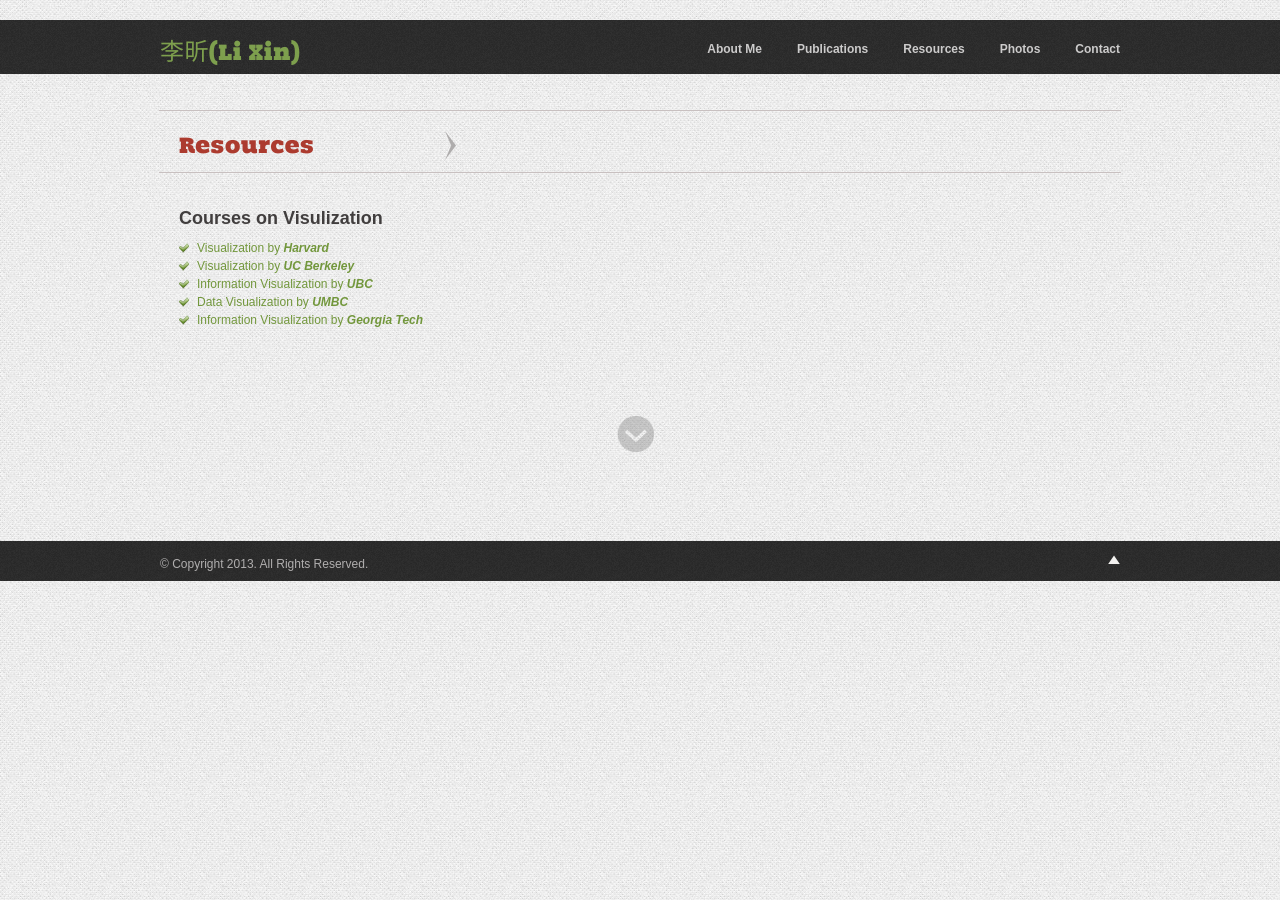
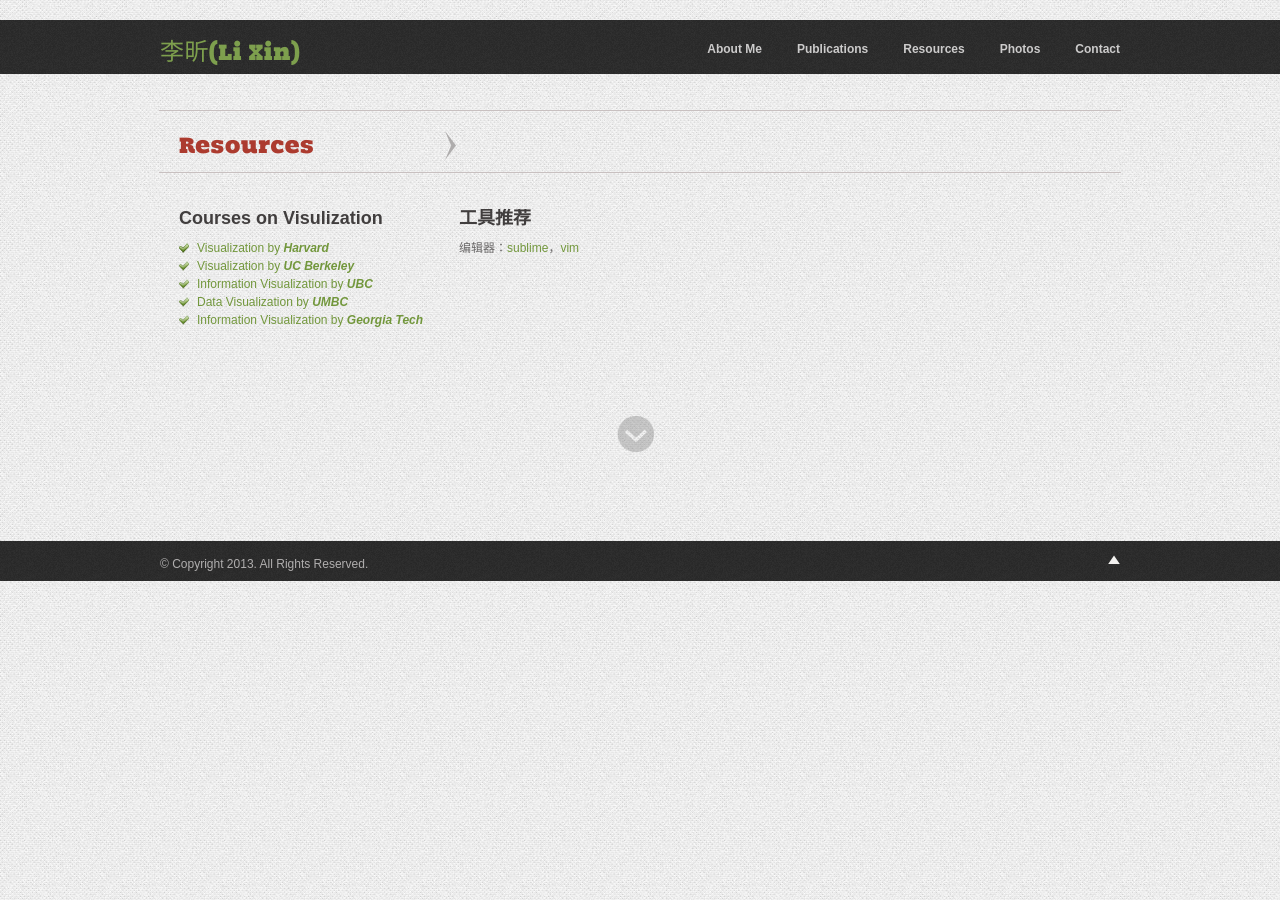
Before and after one commit to cinger007/cinger007.github.com, a Jekyll site: the page built from resources.html, in a window 1280 px wide. Built offline with Jekyll 4.4.1, drawn with Linux system fonts in a browser that asks for light colours.

Commit message:
add tool promotion

```diff
--- a/resources.html
+++ b/resources.html
@@ -27,6 +27,11 @@ title: Li Xin's Homepage
 		</ul>
     </div>
 
+	   <h2>工具推荐</h2>
+    <ul class="custom-list tick">
+      <li>编辑器：<a href="http://www.sublimetext.com/" target="_blank">sublime</a>，<a href="http://www.vim.org" target="_blank">vim</a></li>
+    </ul>
+    </div>
     <div class="one-third">
     </div>
 
```
